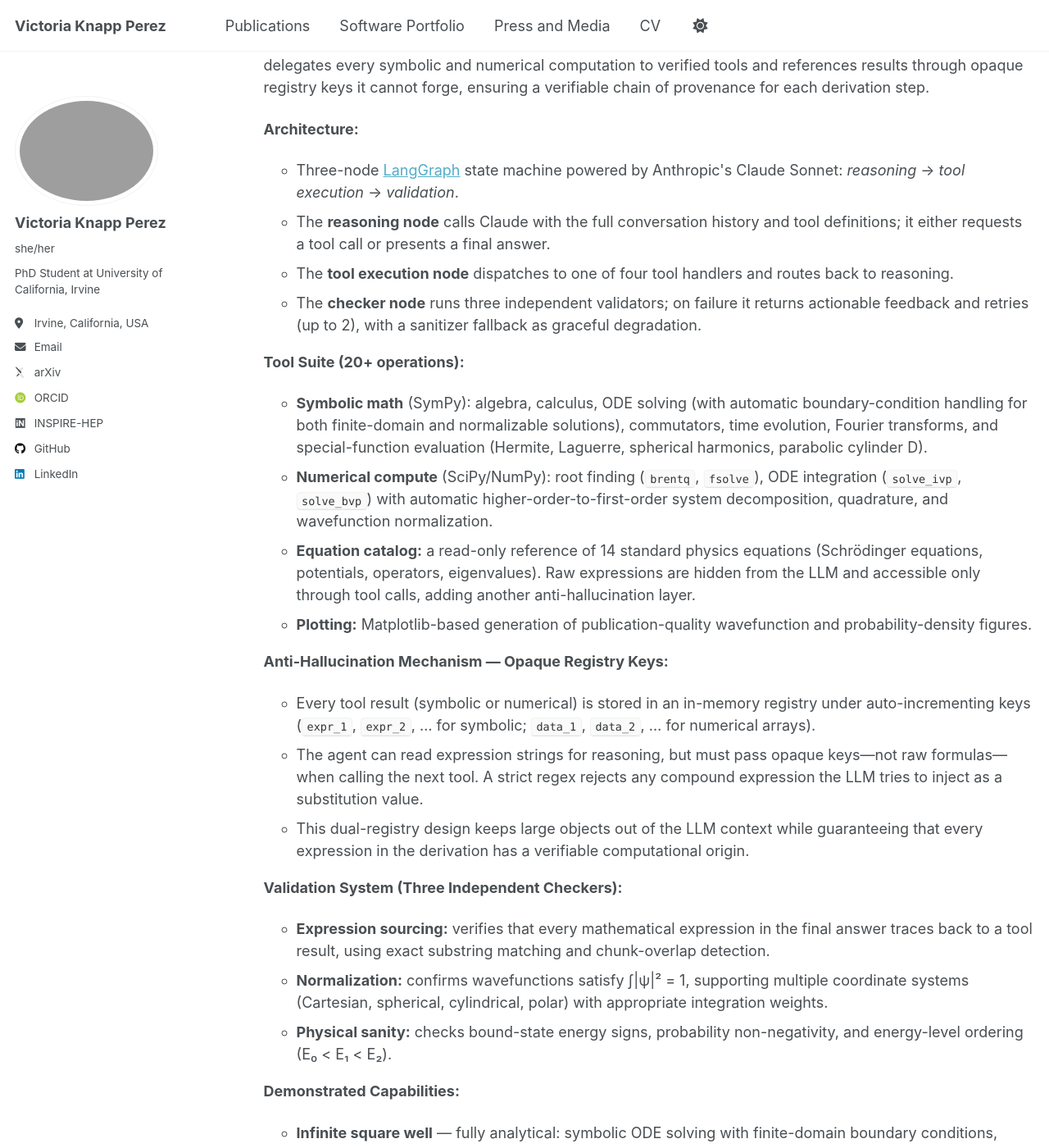
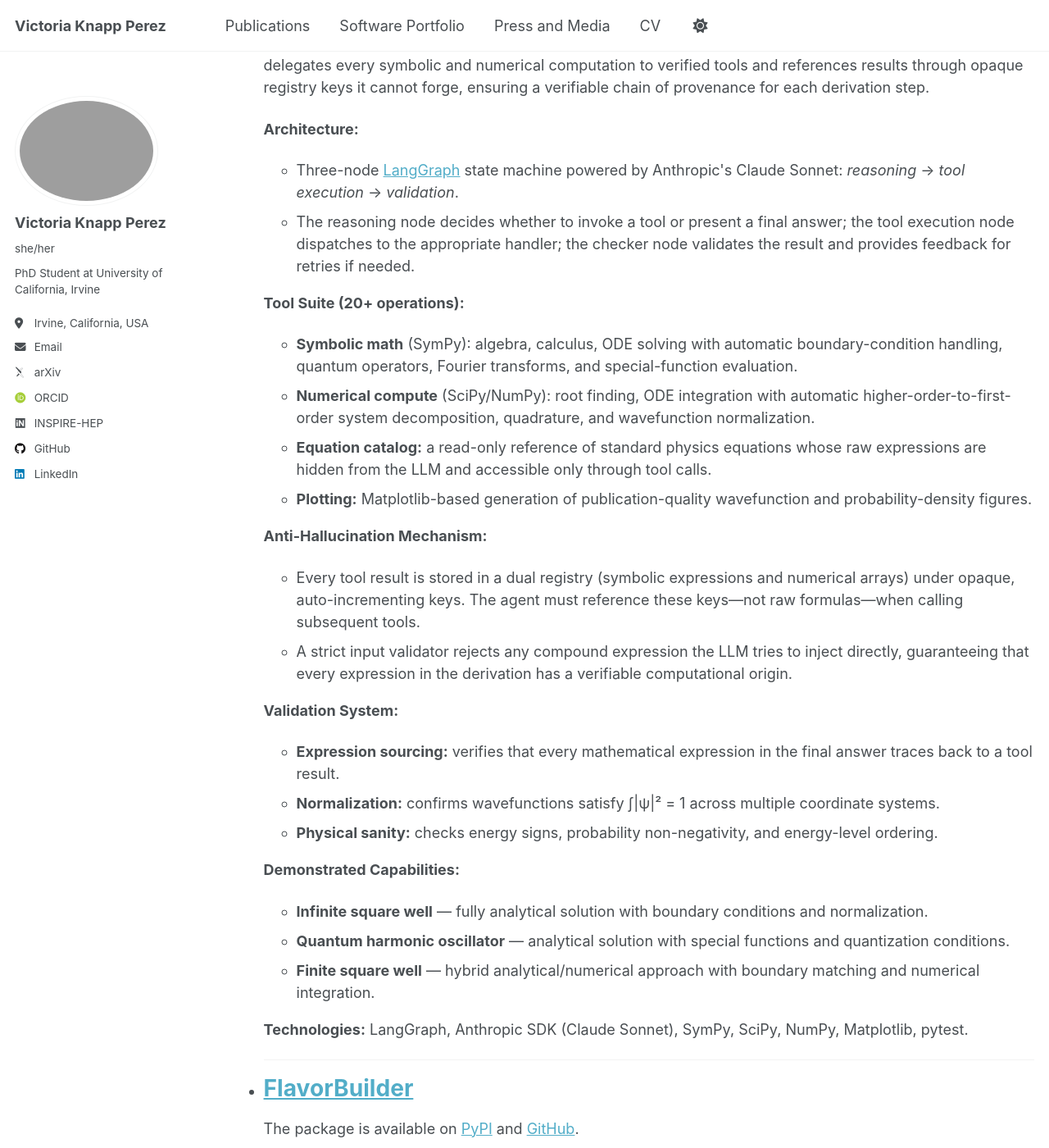
Before and after one commit to victoria-kp/victoria-kp.github.io, a Jekyll site: the page built from _pages/portfolio.html, in a window 1280 px wide and 1400 px high, scrolled down 235 px. Shown: the whole window at 82% size. Built offline with Jekyll 4.4.1, drawn with Linux system fonts in a browser that asks for light colours; some web fonts are replaced; a script that is not in the unit is left out; some of the changed text lies outside the part shown.

Commit message:
Simplified AI_QuantumMechanic portfolio section

```diff
--- a/_pages/portfolio.html
+++ b/_pages/portfolio.html
@@ -32,55 +32,43 @@ author_profile: true
       <ul>
         <li>Three-node <a href="https://langchain-ai.github.io/langgraph/" target="_blank" rel="noopener noreferrer">LangGraph</a>
           state machine powered by Anthropic's Claude Sonnet: <em>reasoning</em> → <em>tool execution</em> → <em>validation</em>.</li>
-        <li>The <strong>reasoning node</strong> calls Claude with the full conversation history and tool definitions;
-          it either requests a tool call or presents a final answer.</li>
-        <li>The <strong>tool execution node</strong> dispatches to one of four tool handlers and routes back to reasoning.</li>
-        <li>The <strong>checker node</strong> runs three independent validators; on failure it returns actionable feedback
-          and retries (up to 2), with a sanitizer fallback as graceful degradation.</li>
+        <li>The reasoning node decides whether to invoke a tool or present a final answer;
+          the tool execution node dispatches to the appropriate handler;
+          the checker node validates the result and provides feedback for retries if needed.</li>
       </ul>
 
       <p><strong>Tool Suite (20+ operations):</strong></p>
       <ul>
-        <li><strong>Symbolic math</strong> (SymPy): algebra, calculus, ODE solving (with automatic boundary-condition handling
-          for both finite-domain and normalizable solutions), commutators, time evolution, Fourier transforms,
-          and special-function evaluation (Hermite, Laguerre, spherical harmonics, parabolic cylinder D).</li>
-        <li><strong>Numerical compute</strong> (SciPy/NumPy): root finding (<code>brentq</code>, <code>fsolve</code>),
-          ODE integration (<code>solve_ivp</code>, <code>solve_bvp</code>) with automatic higher-order-to-first-order
-          system decomposition, quadrature, and wavefunction normalization.</li>
-        <li><strong>Equation catalog:</strong> a read-only reference of 14 standard physics equations (Schrödinger equations,
-          potentials, operators, eigenvalues). Raw expressions are hidden from the LLM and accessible only through tool calls,
-          adding another anti-hallucination layer.</li>
+        <li><strong>Symbolic math</strong> (SymPy): algebra, calculus, ODE solving with automatic boundary-condition handling,
+          quantum operators, Fourier transforms, and special-function evaluation.</li>
+        <li><strong>Numerical compute</strong> (SciPy/NumPy): root finding, ODE integration with automatic
+          higher-order-to-first-order system decomposition, quadrature, and wavefunction normalization.</li>
+        <li><strong>Equation catalog:</strong> a read-only reference of standard physics equations whose raw expressions
+          are hidden from the LLM and accessible only through tool calls.</li>
         <li><strong>Plotting:</strong> Matplotlib-based generation of publication-quality wavefunction and probability-density figures.</li>
       </ul>
 
-      <p><strong>Anti-Hallucination Mechanism — Opaque Registry Keys:</strong></p>
+      <p><strong>Anti-Hallucination Mechanism:</strong></p>
       <ul>
-        <li>Every tool result (symbolic or numerical) is stored in an in-memory registry under auto-incrementing keys
-          (<code>expr_1</code>, <code>expr_2</code>, … for symbolic; <code>data_1</code>, <code>data_2</code>, … for numerical arrays).</li>
-        <li>The agent can read expression strings for reasoning, but must pass opaque keys—not raw formulas—when
-          calling the next tool. A strict regex rejects any compound expression the LLM tries to inject as a substitution value.</li>
-        <li>This dual-registry design keeps large objects out of the LLM context while guaranteeing that every expression
-          in the derivation has a verifiable computational origin.</li>
+        <li>Every tool result is stored in a dual registry (symbolic expressions and numerical arrays) under opaque,
+          auto-incrementing keys. The agent must reference these keys—not raw formulas—when calling subsequent tools.</li>
+        <li>A strict input validator rejects any compound expression the LLM tries to inject directly,
+          guaranteeing that every expression in the derivation has a verifiable computational origin.</li>
       </ul>
 
-      <p><strong>Validation System (Three Independent Checkers):</strong></p>
+      <p><strong>Validation System:</strong></p>
       <ul>
-        <li><strong>Expression sourcing:</strong> verifies that every mathematical expression in the final answer traces
-          back to a tool result, using exact substring matching and chunk-overlap detection.</li>
-        <li><strong>Normalization:</strong> confirms wavefunctions satisfy ∫|ψ|²&nbsp;=&nbsp;1, supporting multiple
-          coordinate systems (Cartesian, spherical, cylindrical, polar) with appropriate integration weights.</li>
-        <li><strong>Physical sanity:</strong> checks bound-state energy signs, probability non-negativity,
-          and energy-level ordering (E₀ &lt; E₁ &lt; E₂).</li>
+        <li><strong>Expression sourcing:</strong> verifies that every mathematical expression in the final answer
+          traces back to a tool result.</li>
+        <li><strong>Normalization:</strong> confirms wavefunctions satisfy ∫|ψ|² = 1 across multiple coordinate systems.</li>
+        <li><strong>Physical sanity:</strong> checks energy signs, probability non-negativity, and energy-level ordering.</li>
       </ul>
 
       <p><strong>Demonstrated Capabilities:</strong></p>
       <ul>
-        <li><strong>Infinite square well</strong> — fully analytical: symbolic ODE solving with finite-domain boundary conditions,
-          eigenvalue extraction, and normalization.</li>
-        <li><strong>Quantum harmonic oscillator</strong> — analytical with special functions: normalizable boundary conditions,
-          asymptotic analysis, parabolic cylinder D functions, and quantization-condition extraction.</li>
-        <li><strong>Finite square well</strong> — hybrid analytical/numerical: symbolic setup per region, boundary matching,
-          transcendental root finding, numerical ODE integration, and wavefunction normalization.</li>
+        <li><strong>Infinite square well</strong> — fully analytical solution with boundary conditions and normalization.</li>
+        <li><strong>Quantum harmonic oscillator</strong> — analytical solution with special functions and quantization conditions.</li>
+        <li><strong>Finite square well</strong> — hybrid analytical/numerical approach with boundary matching and numerical integration.</li>
       </ul>
 
       <p>
```
